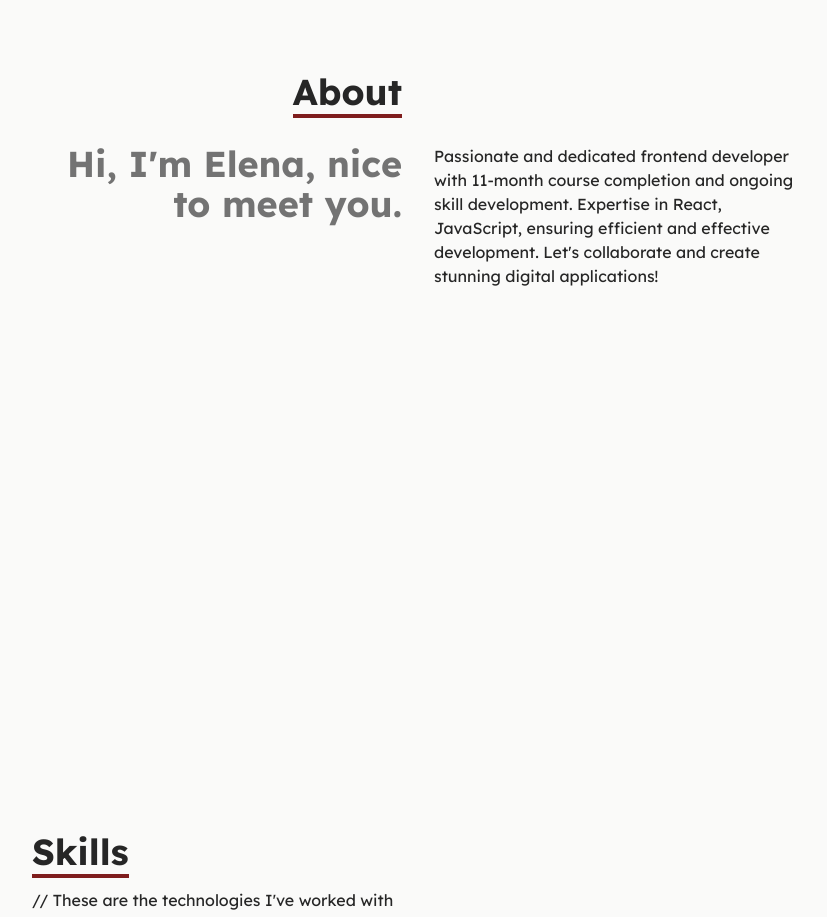
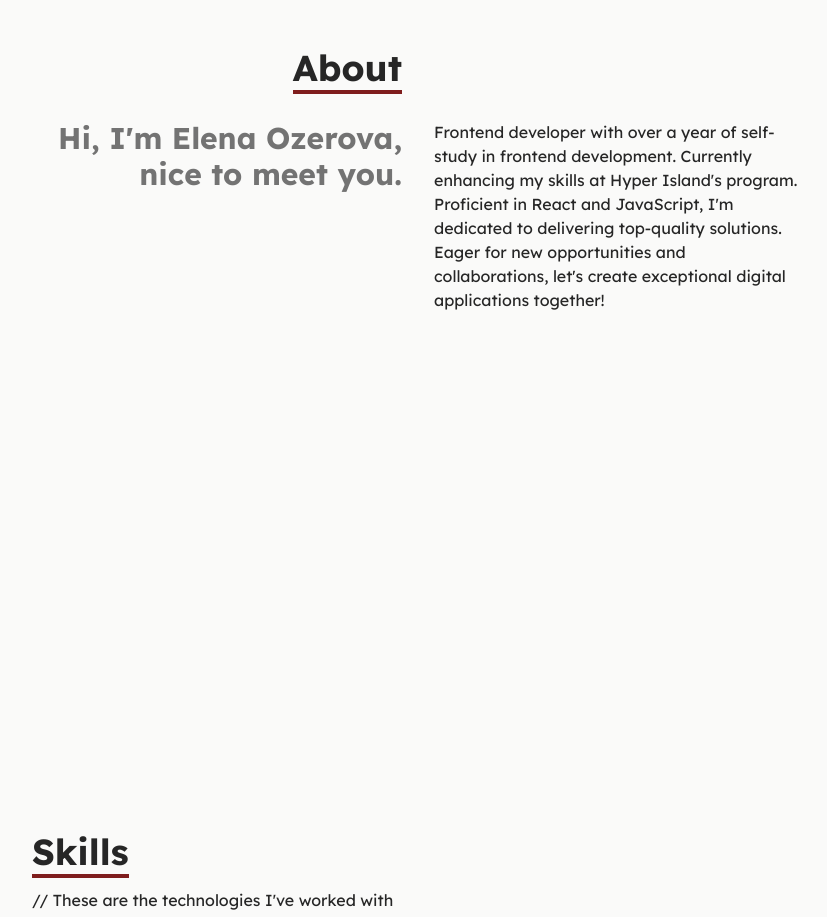
Before and after one commit to elen-oz/portfolio-app, a React (Vite) app: page / in a window 1280 px wide. Shown: the part 1020-1937 px from the top of the page, without its empty margins (222-1049 px from the left). Built offline with nearby package versions, Linux system fonts and the light colour scheme.

Commit message:
content: change text in about section

```diff
--- a/src/components/About.jsx
+++ b/src/components/About.jsx
@@ -18,15 +18,16 @@ const About = () => {
             <div></div>
           </div>
           <div className='w-full grid sm:grid-cols-2 gap-8'>
-            <div className='sm:text-right text-4xl font-bold'>
-              <p className='text-neutral-500'>Hi, I&apos;m Elena, nice to meet you.</p>
+            <div className='sm:text-right text-3xl font-bold'>
+              <p className='text-neutral-500'>Hi, I&apos;m Elena Ozerova, nice to meet you.</p>
             </div>
             <div>
               <p>
-                Passionate and dedicated frontend developer with 11-month course completion and
-                ongoing skill development. Expertise in React, JavaScript, ensuring efficient and
-                effective development. Let&apos;s collaborate and create stunning digital
-                applications!
+                Frontend developer with over a year of self-study in frontend development. Currently
+                enhancing my skills at Hyper Island&apos;s program. Proficient in React and
+                JavaScript, I&apos;m dedicated to delivering top-quality solutions. Eager for new
+                opportunities and collaborations, let&apos;s create exceptional digital applications
+                together!
               </p>
             </div>
           </div>
```
